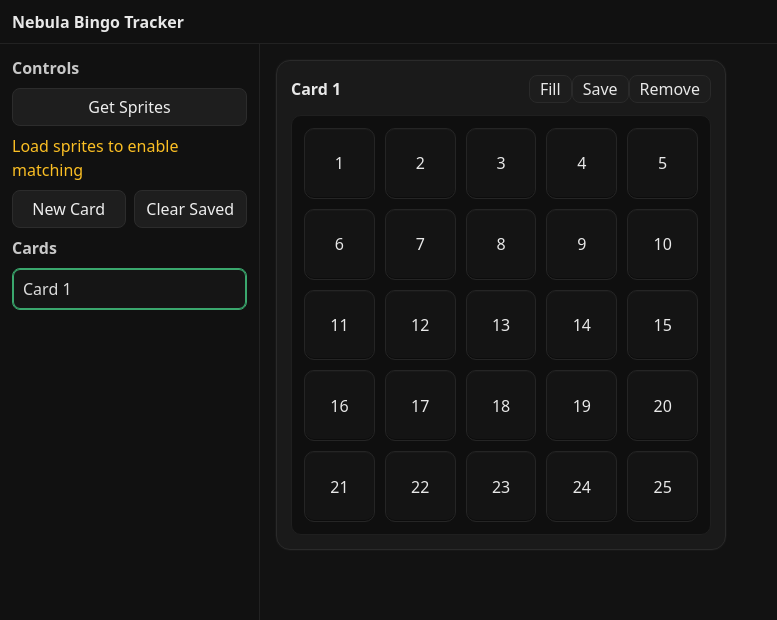
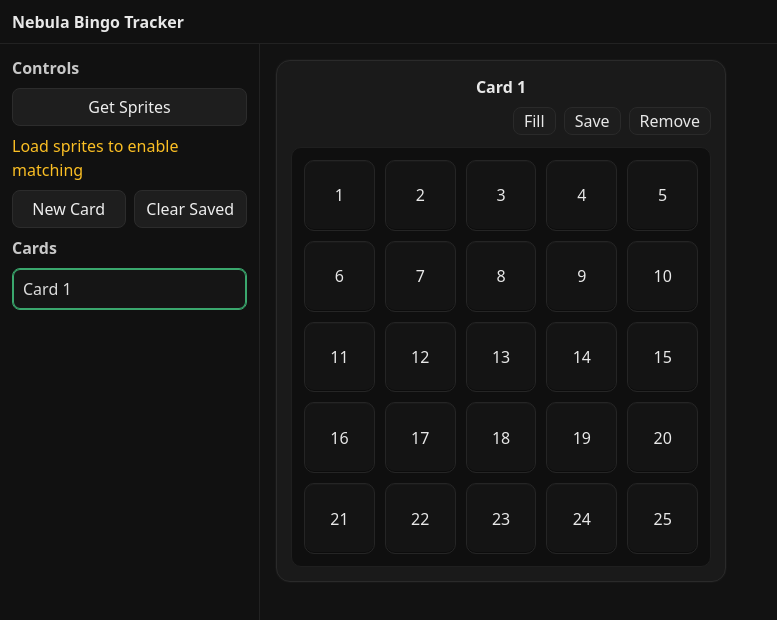
Before and after one commit to IlyeanaPlus/Nebula-Bingo-Tracker, a React (Vite) app: page / in a window 1280 px wide. Shown: the top 620 px of the page, without its empty margins (0-777 px from the left). Built offline with nearby package versions, Linux system fonts and the light colour scheme.

Commit message:
CSS Tweak

```diff
--- a/src/styles/bingo.css
+++ b/src/styles/bingo.css
@@ -142,13 +142,20 @@ body {
 }
 .bingo-card .card-header {
   display: flex;
+  flex-direction: column; /* stack title above buttons */
   align-items: center;
-  justify-content: space-between;
-  gap: 10px;
+  gap: 8px;
   margin-bottom: 12px;
 }
 .bingo-card .card-title {
   font-weight: 600;
+  text-align: center; /* center title */
+}
+.bingo-card .card-actions {
+  display: flex;
+  gap: 8px;
+  justify-content: flex-end; /* right-justify the buttons */
+  width: 100%;
 }
 .bingo-card .card-actions button {
   height: 28px;
```
